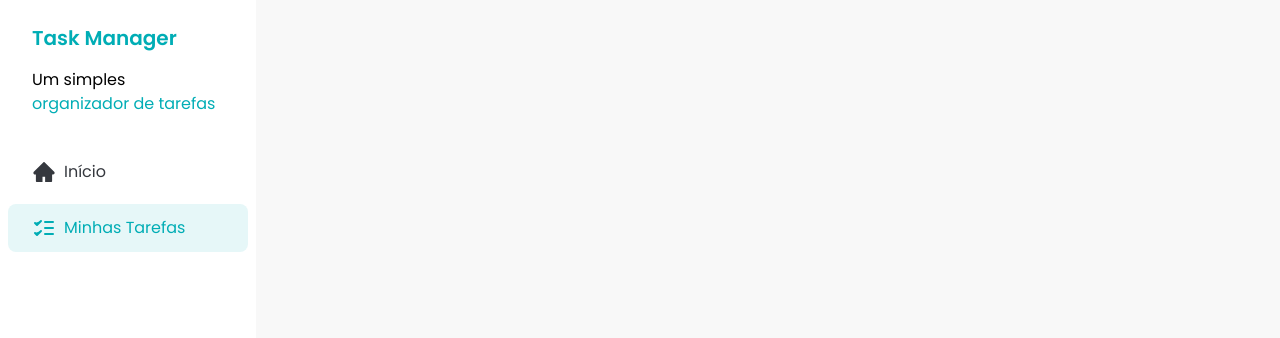
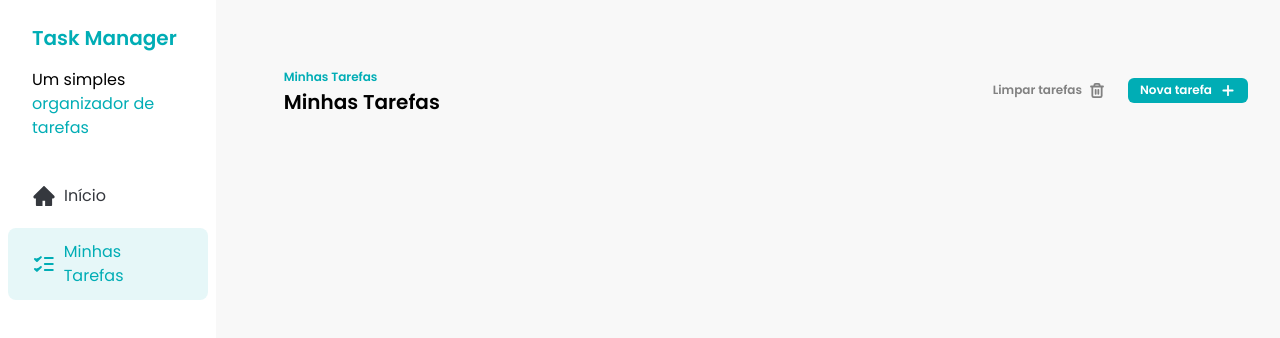
Before and after one commit to pedrofaleirosss/fsc-task-manager, a React (Vite) app: page / in a window 1280 px wide. Shown: the top 338 px of the page. Built offline with nearby package versions, Linux system fonts and the light colour scheme.

Commit message:
feat: add initial Tasks and Button components

```diff
--- a/src/App.jsx
+++ b/src/App.jsx
@@ -1,9 +1,11 @@
 import Sidebar from './components/Sidebar';
+import Tasks from './components/Tasks';
 
 function App() {
   return (
-    <div>
+    <div className="flex gap-9">
       <Sidebar />
+      <Tasks />
     </div>
   );
 }
--- /dev/null
+++ b/src/components/Button.jsx
@@ -0,0 +1,21 @@
+const Button = ({ children, variant = 'primary' }) => {
+  const getVariantClasses = () => {
+    if (variant === 'primary') {
+      return 'bg-[#00ADB5] text-white';
+    }
+
+    if (variant === 'ghost') {
+      return 'bg-transparent text-[#818181]';
+    }
+  };
+
+  return (
+    <button
+      className={`flex items-center gap-2 rounded-md px-3 py-1 text-xs font-semibold transition hover:opacity-75 ${getVariantClasses()}`}
+    >
+      {children}
+    </button>
+  );
+};
+
+export default Button;
--- a/src/components/Sidebar.jsx
+++ b/src/components/Sidebar.jsx
@@ -4,7 +4,7 @@
 
 const Sidebar = () => {
   return (
-    <div className="h-screen w-64 bg-white">
+    <div className="h-screen w-68 bg-white">
       <div className="space-y-4 px-8 py-6">
         <h1 className="text-xl font-semibold text-[#00ADB5]">Task Manager</h1>
         <p>
--- /dev/null
+++ b/src/components/Tasks.jsx
@@ -0,0 +1,31 @@
+import Button from './Button';
+import AddIcon from '../assets/icons/add.svg?react';
+import TrashIcon from '../assets/icons/trash.svg?react';
+
+const Tasks = () => {
+  return (
+    <div className="w-full px-8 py-16">
+      <div className="flex w-full justify-between">
+        <div>
+          <span className="text-xs font-semibold text-[#00ADB5]">
+            Minhas Tarefas
+          </span>
+          <h2 className="text-xl font-semibold">Minhas Tarefas</h2>
+        </div>
+
+        <div className="flex items-center gap-3">
+          <Button variant="ghost">
+            Limpar tarefas
+            <TrashIcon />
+          </Button>
+          <Button variant="primary">
+            Nova tarefa
+            <AddIcon />
+          </Button>
+        </div>
+      </div>
+    </div>
+  );
+};
+
+export default Tasks;
```
Also changed, not shown: src/assets/icons/add.svg (added), src/assets/icons/trash.svg (added).
